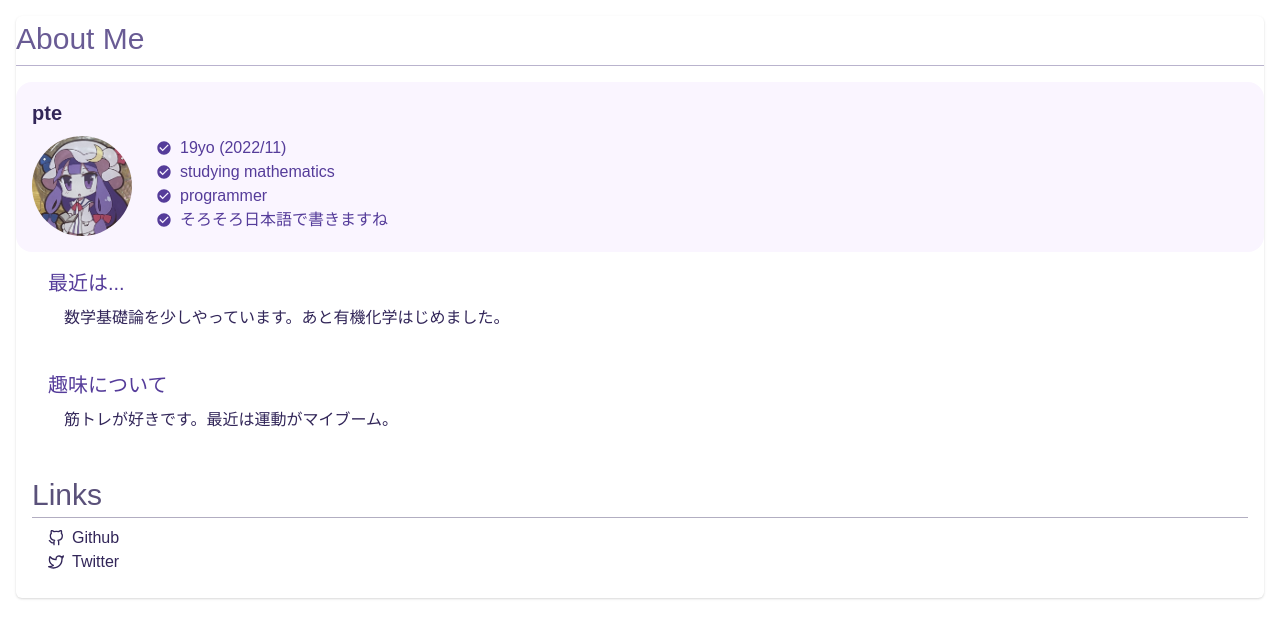
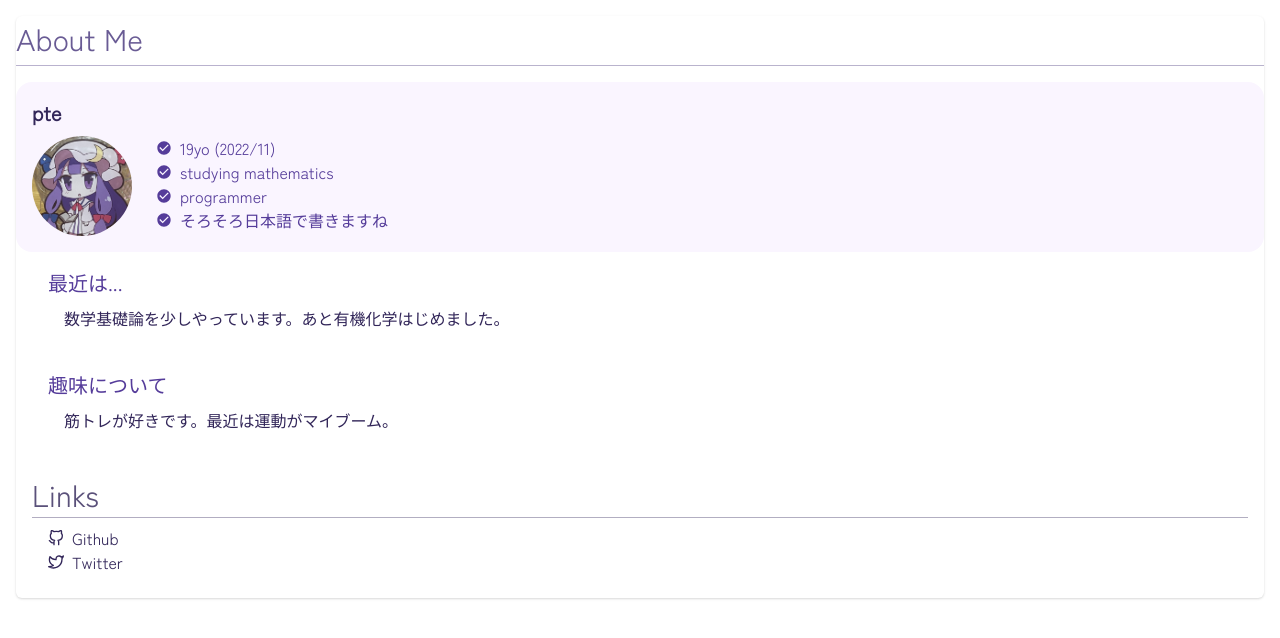
Before and after one commit to veluriy/pte, a Next.js app: page / in a window 1280 px wide. Shown: the top 638 px of the page. Built offline with nearby package versions, Linux system fonts and the light colour scheme.

Commit message:
change fonts

```diff
--- a/src/pages/_app.tsx
+++ b/src/pages/_app.tsx
@@ -2,11 +2,19 @@
 import type { AppProps } from "next/app";
 import { ChakraProvider } from "@chakra-ui/react";
 import { theme } from "../theme/theme";
+import Head from "next/head";
 
 export default function App({ Component, pageProps }: AppProps) {
     return (
-        <ChakraProvider theme={theme}>
-            <Component {...pageProps} />
-        </ChakraProvider>
+        <>
+            <Head>
+                <link rel="preconnect" href="https://fonts.googleapis.com"/>
+                <link rel="preconnect" href="https://fonts.gstatic.com" crossorigin />
+                <link href="https://fonts.googleapis.com/css2?family=Zen+Kaku+Gothic+New&display=swap" rel="stylesheet"/>
+            </Head>
+            <ChakraProvider theme={theme}>
+                <Component {...pageProps} />
+            </ChakraProvider>
+        </>
     );
 }
--- a/src/theme/theme.ts
+++ b/src/theme/theme.ts
@@ -14,7 +14,7 @@
         }
     },
     fonts: {
-        heading: `"Avenir", "Corbel", "BIZ UDGothic", sans-serif`,
-        body: `"Avenir", "Corbel", "BIZ UDGothic", sans-serif`
+        heading: `"Zen Kaku Gothic New", "Avenir", "Corbel", "BIZ UDGothic", sans-serif`,
+        body: `"Zen Kaku Gothic New", "Avenir", "Corbel", "BIZ UDGothic", sans-serif`
     }
 });
```
